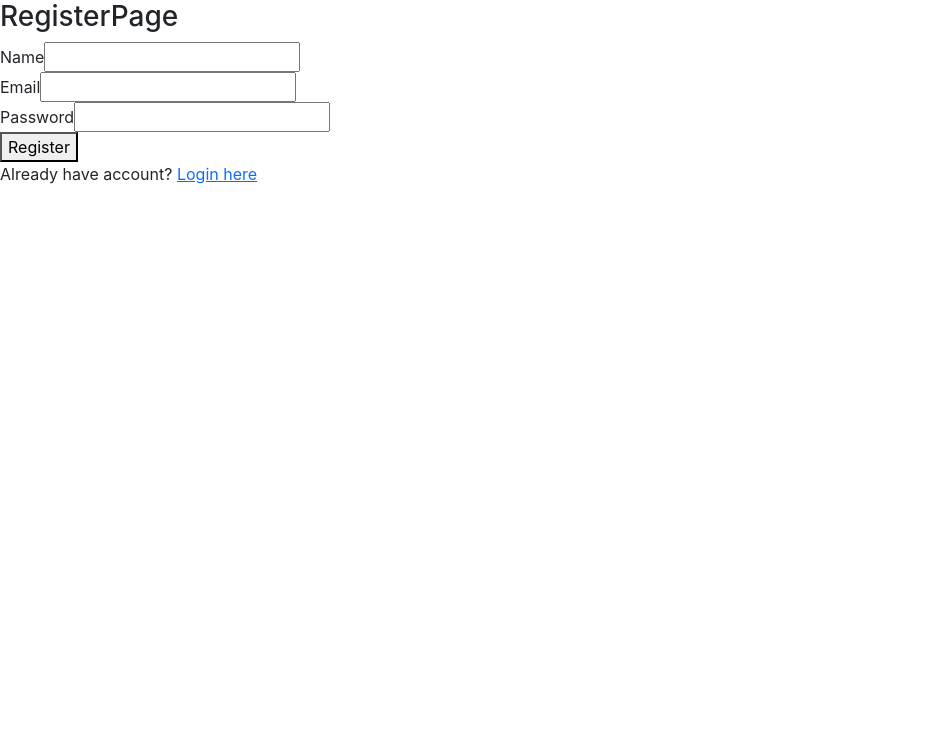
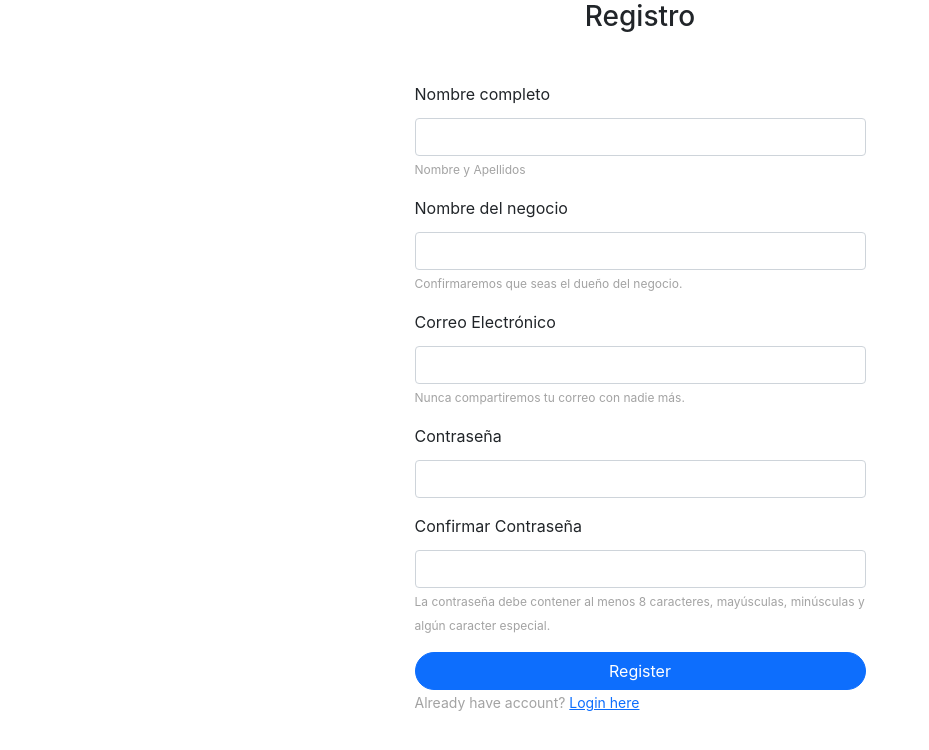
Before and after one commit to Watanuki395/restaurant_bot_fe, a React (Create React App) app: page /register in a window 1280 px wide. Shown: the top 750 px of the page, without its empty margins (0-929 px from the left). Built offline with nearby package versions, Linux system fonts and the light colour scheme.

Commit message:
dev-Register
css de la página registrar.

```diff
--- a/package.json
+++ b/package.json
@@ -9,7 +9,7 @@
     "react-redux": "^7.2.4",
     "react-router": "^5.2.0",
     "react-router-dom": "5.2.0",
-    "react-scripts": "4.0.3",
+    "react-scripts": "^4.0.3",
     "redux": "^4.1.0",
     "redux-devtools-extension": "^2.13.9",
     "redux-saga": "^0.16.2",
--- a/src/components/loginPage.js
+++ b/src/components/loginPage.js
@@ -52,13 +52,13 @@ class LoginPage extends Component {
                   <label htmlFor="password" className="form-label">Password</label>
                   <input type="password" name="password" id="password" className="form-control"/>
                 </div>
-                <a id="forgotPass" class="form-text"><Link to='forgotpass'>Olvide mi contraseña</Link></a>
+                <span id="forgotPass" className="form-text"><Link to='forgotpass' className='forgot'>Olvidé mi contraseña</Link></span>
                 <div class="d-grid gap-2 py-3">
-                  <button className="btn btn-primary" type="sumit">Entrar</button>
+                  <button className="btn btn-dark" type="sumit">Entrar</button>
                 </div>
                 <div>
-                  <p id="register" classNames="form-text">No tengo una cuenta,
-                    <Link to='register'> Registrarme</Link>
+                  <p id="register" className="form-text text-center">No tengo una cuenta?
+                    <Link to='register' className="register"> Registrarme</Link>
                   </p>
                 </div>
               </form>
--- a/src/components/registerPage.js
+++ b/src/components/registerPage.js
@@ -3,6 +3,8 @@ import { Link, Redirect } from 'react-router-dom';
 import { connect } from 'react-redux';
 
 import { registerUserAction } from '../actions/authenticationActions';
+
+import style from './styles/register.css'
 
 class RegisterPage extends Component {
   onHandleRegistration = (event) => {
@@ -32,27 +34,46 @@ class RegisterPage extends Component {
     }
 
     return (
-      <div>
-        <h3>RegisterPage</h3>
-        {!isSuccess ? <div>{message}</div> : <Redirect to='login' />}
-        <form onSubmit={this.onHandleRegistration}>
-          <div>
-            <label htmlFor="name">Name</label>
-            <input type="text" name="name" id="name" />
+      <div className='container'>
+        <div className='row justify-content-center'>
+          <div className="col-12 col-sm-6 col-md-5">
+            <div>
+              <h3 className='text-center mb-5'>Registro</h3>
+              {!isSuccess ? <div>{message}</div> : <Redirect to='login' />}
+              <form className="" onSubmit={this.onHandleRegistration}>
+                <div className='mb-3'>
+                  <label htmlFor="name" className="form-label">Nombre completo</label>
+                  <input type="text" className='form-text form-control' name="name" id="name" />
+                  <span className='littleSpan'>Nombre y Apellidos</span>
+                </div>
+                <div className='mb-3'>
+                  <label htmlFor='businessName' className="form-label">Nombre del negocio</label>
+                  <input type="text" className='form-text form-control' name='businessName' id='businessName'/>
+                  <span className='littleSpan'>Confirmaremos que seas el dueño del negocio.</span>
+                </div>
+                <div className='mb-3'>
+                  <label htmlFor="email" className="form-label">Correo Electrónico</label>
+                  <input type="email" className='form-text form-control' name="email" id="email" />
+                  <span className='littleSpan'>Nunca compartiremos tu correo con nadie más.</span>
+                </div>
+                <div className='mb-3'>
+                  <label htmlFor="password" className="form-label">Contraseña</label>
+                  <input type="password" className='form-text form-control' name="password" id="password" />
+                </div>
+                <div className='mb-3'>
+                  <label htmlFor="confirmPassword" className="form-label">Confirmar Contraseña</label>
+                  <input type="password" className='form-text form-control' name="confirmPassword" id="confirmPassword" />
+                  <span className='littleSpan'>La contraseña debe contener al menos 8 caracteres,
+                  mayúsculas, minúsculas y algún caracter especial.</span>
+                </div>
+                <div>
+                  <button type='submit' className="btn btn-primary btn-block">Register</button>
+                </div>
+              </form>
+                <span className='haveAccount'>Already have account? <Link to='login'>Login here</Link></span>
+            </div>
           </div>
-          <div>
-            <label htmlFor="email">Email</label>
-            <input type="email" name="email" id="email" />
-          </div>
-          <div>
-            <label htmlFor="password">Password</label>
-            <input type="password" name="password" id="password" />
-          </div>
-          <div>
-            <button>Register</button>
-          </div>
-        </form>
-        Already have account? <Link to='login'>Login here</Link>
+        </div>
       </div>
     )
   }
--- a/src/components/styles/login.css
+++ b/src/components/styles/login.css
@@ -7,9 +7,26 @@
 }
 
 .form-container{
-    background: rgb(202, 195, 195);
+    background: rgba(202, 195, 195, 0.705);
     padding: 30px;
     margin-top: 200px;
     border-radius: 10px;
     box-shadow: 0px 0px 10px 0px #0000;
 }
+
+.forgot {
+    color: #353131;
+    text-decoration: none;
+    display: flex;
+    justify-content: flex-end;
+    margin-top: -15px;
+}
+
+.register {
+    color: #353131;
+}
+
+.forgot:hover,
+.register:hover {
+    color: #000;
+}
--- /dev/null
+++ b/src/components/styles/register.css
@@ -0,0 +1,20 @@
+.form-text {
+    width: 100%;
+/*     margin-top: -10px; */
+}
+
+.btn {
+    width: 100%;
+    border-radius: 25px;
+}
+
+span.littleSpan {
+    font-size: 12px;
+    margin-bottom: 20px;
+    color: #a3a3a3;
+}
+
+span.haveAccount {
+    color: #a3a3a3;
+    font-size: 14px;
+}
```
Also changed, not shown: 1 other file (tests, documents, lock files or other folders).
